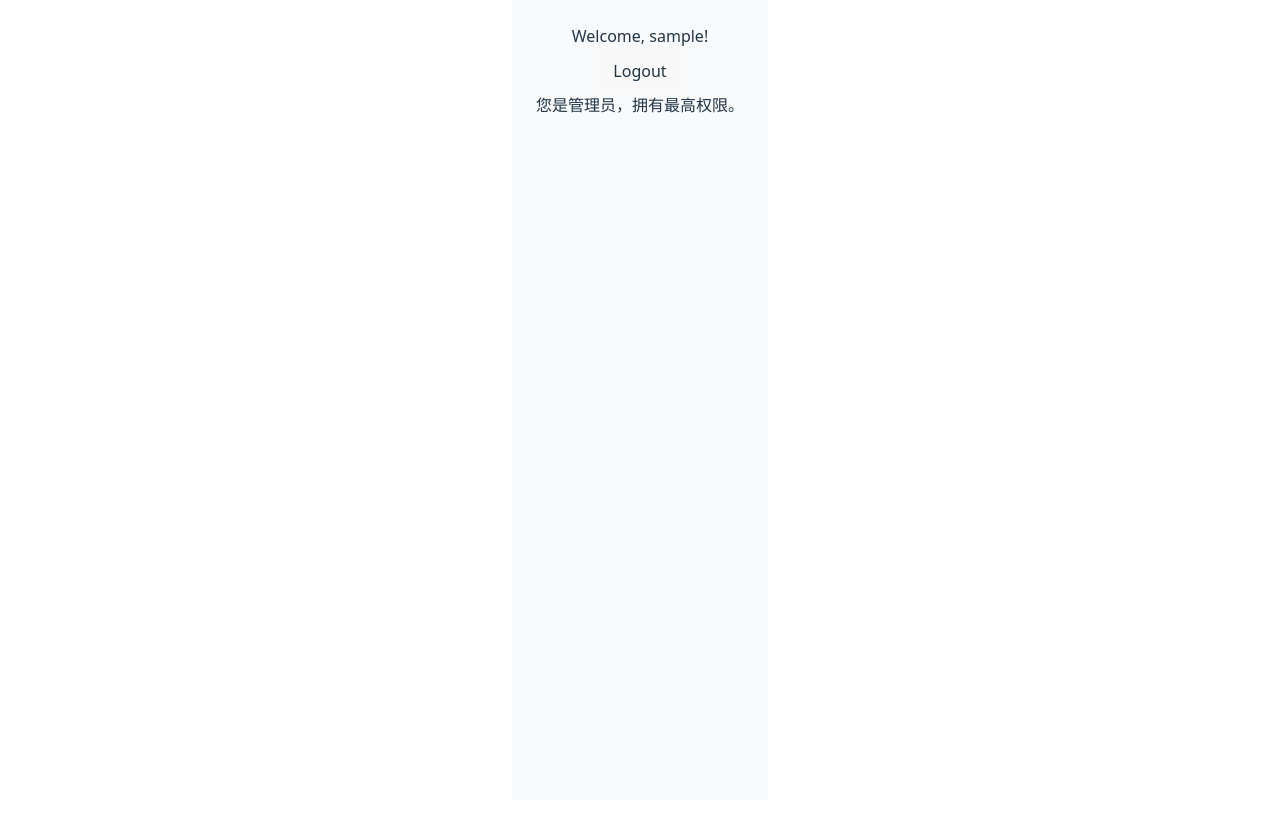
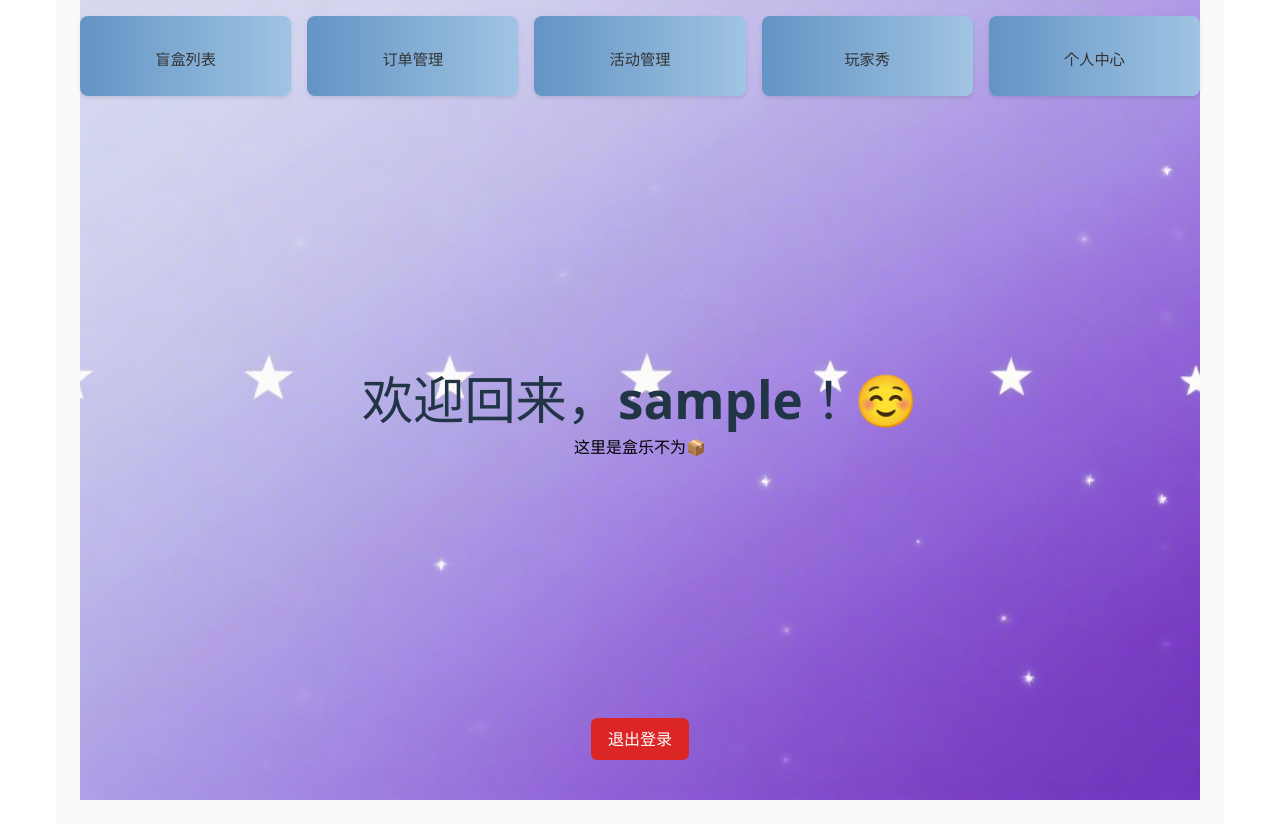
Before and after one commit to feng-ruijie/WhyNotBox, a React (Vite) app: page /dashboard in a window 1280 px wide. Shown: the top 838 px of the page. Built offline with nearby package versions, Linux system fonts and the light colour scheme; sample sign-in values are in the browser's storage.

Commit message:
初版首页

```diff
--- a/src/App.css
+++ b/src/App.css
@@ -1,4 +1,5 @@
 @import "tailwindcss";
+
 #root {
   max-width: 1280px;
   margin: 0 auto;
@@ -41,3 +42,20 @@
 .read-the-docs {
   color: #888;
 }
+.red-button {
+  background-color: #dc2626; /* Tailwind red-600 */
+  color: white;
+  font-weight: 600;
+  padding: 0.5rem 1rem;
+  border-radius: 0.375rem; /* Tailwind rounded-lg */
+  transition: all 0.2s ease-in-out;
+}
+
+.red-button:hover {
+  background-color: #ef4444; /* Tailwind hover:red-700 */
+  transform: scale(1.02);
+}
+
+.red-button:active {
+  transform: scale(0.98);
+}
--- a/src/DashBoard.jsx
+++ b/src/DashBoard.jsx
@@ -1,36 +1,47 @@
-import React, { useEffect, useState } from 'react';
+// DashBoard.jsx
+import React from 'react';
 import { useNavigate } from 'react-router-dom';
+import loginBackground from './assets/LoginBackGround.png';
+import Card from './components/Card'; // 引入组件
+import './index.css';
+const DashBoard = ({ user, onLogout }) => {
+  const navigate = useNavigate();
 
-const Dashboard = ({ username, onLogout }) => {
-  const navigate = useNavigate();
-  const [user, setUser] = useState(null); // ✅ 添加 state
+  const handleBlindBoxClick = () => navigate('/blindbox/list');
+  const handleOrderClick = () => navigate('/order/list');
+  const handleActivityClick = () => navigate('/activity/list');
+  const handleCommunityClick = () => navigate('/community');
 
-  useEffect(() => {
-    const storedUser = localStorage.getItem('user');
-    if (storedUser) {
-      const parsedUser = JSON.parse(storedUser);
-      setUser(parsedUser); // ✅ 设置 user
-    } else {
-      navigate('/login'); // 如果没有用户信息，跳转回登录页
-    }
-  }, [navigate]);
-
-  const handleLogout = () => {
-    onLogout();
-    navigate('/login');
-  };
+  const handleProfileClick = () => navigate('/profile'); // 个人中心路径为 profile
 
   return (
-    <div>
-      <h2>Welcome, {user?.username}!</h2>
-      <button onClick={handleLogout}>Logout</button>
-      {user?.isAdmin ? (
-        <p>您是管理员，拥有最高权限。</p>
-      ) : (
-        <p>您是普通用户。</p>
-      )}
+    <div
+  className="h-[100dvh] w-[140dvh] flex flex-col bg-cover bg-center bg-no-repeat"
+  style={{ backgroundImage: `url(${loginBackground})` }}
+>
+  {/* 顶部卡片区域 */}
+  <div className="grid grid-cols-1 md:grid-cols-2 lg:grid-cols-5 gap-4">
+  <Card title="盲盒列表" onClick={handleBlindBoxClick} />
+  <Card title="订单管理" onClick={handleOrderClick} />
+  <Card title="活动管理" onClick={handleActivityClick} />
+  <Card title="玩家秀" onClick={handleCommunityClick} />
+  <Card title="个人中心" onClick={handleProfileClick} /> {/* 新增卡片 */}
+</div>
+
+  {/* 中间欢迎信息（重点调整部分） */}
+  <div className="flex-1 container mx-auto px-6 flex items-center">
+    <div className="w-full">
+      <h1 className="text-3xl font-bold text-purple">欢迎回来，{user.username}！☺️</h1>
+      <p className="text-black mt-2">这里是盒乐不为📦️</p>
     </div>
+  </div>
+
+  {/* 底部退出按钮 */}
+  <div className="container mx-auto px-6 pb-10">
+    <button className="red-button">退出登录</button>
+  </div>
+</div>
   );
 };
 
-export default Dashboard;
+export default DashBoard;
--- /dev/null
+++ b/src/components/Card.css
@@ -0,0 +1,15 @@
+.card {
+  background-image: linear-gradient(90deg, #6394c5, #a0c4e3); /* 蓝紫色替代原紫色 */
+  padding: 0.5rem; /* 原1rem缩减为0.5rem */
+  border-radius: 8px;
+  box-shadow: 0 2px 4px rgba(0, 0, 0, 0.1);
+  margin: 1rem 0;
+  width: 100%;
+  height: 80px;
+}
+
+.card h2 {
+  font-size: 0.95rem;
+  font-weight: 700;
+  color: #333;
+}
--- /dev/null
+++ b/src/components/Card.jsx
@@ -0,0 +1,13 @@
+import React from 'react';
+import './Card.css'; // 直接引入基础样式
+
+const Card = ({ title, children, onClick }) => {
+  return (
+    <div className="card" onClick={onClick}>
+      <h2>{title}</h2>
+      {children && <div>{children}</div>}
+    </div>
+  );
+};
+
+export default Card;
--- a/src/index.css
+++ b/src/index.css
@@ -45,7 +45,6 @@ button {
   font-size: 1em;
   font-weight: 500;
   font-family: inherit;
-  background-color: #1a1a1a;
   cursor: pointer;
   transition: border-color 0.25s;
 }
--- a/tailwind.config.js
+++ b/tailwind.config.js
@@ -1,4 +1,4 @@
-// tailwind.config.js
+ tailwind.config.js
 module.exports = {
   content: [
     "./index.html",
```
